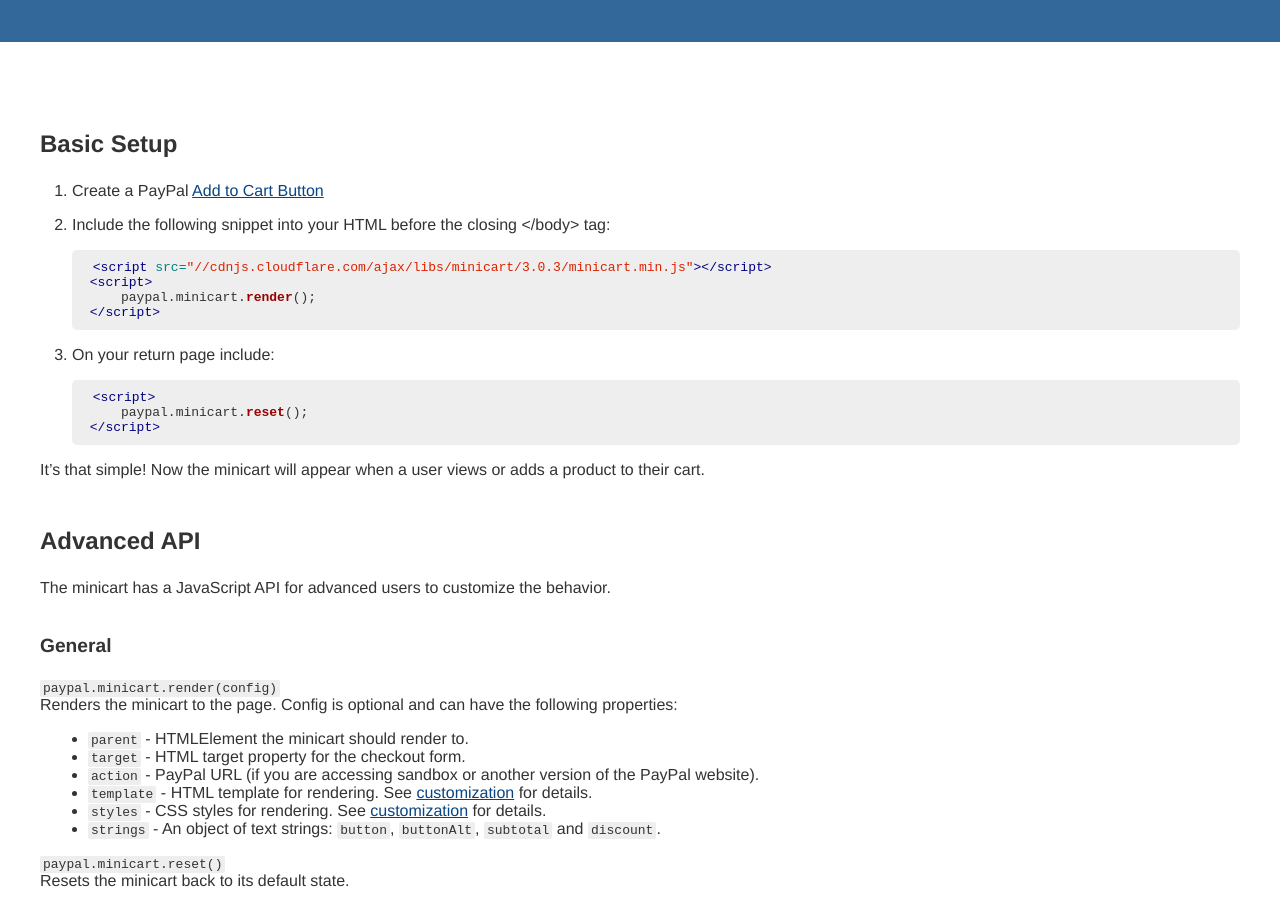
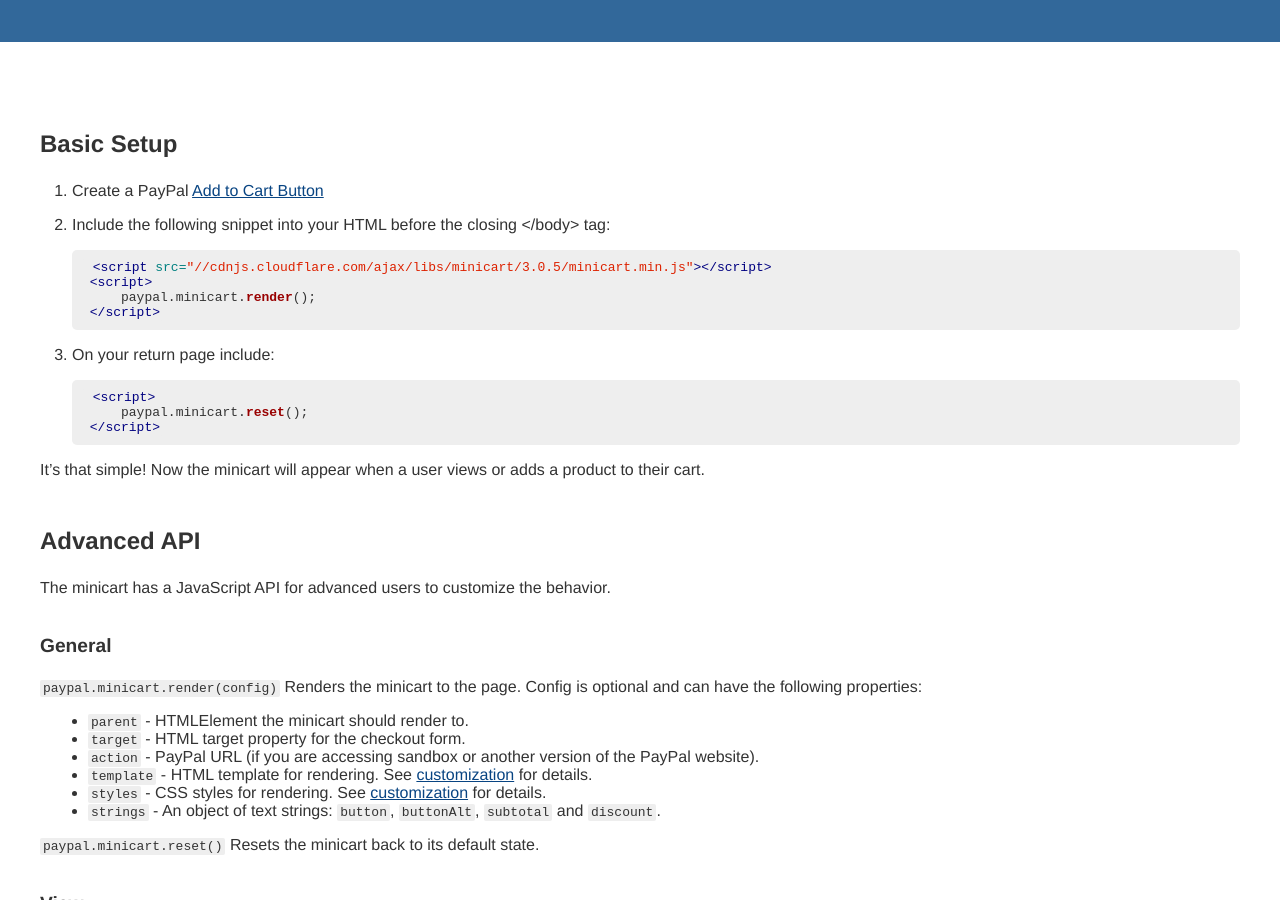
Before and after one commit to jeffharrell/minicart, a Jekyll site: the page built from index.md, in a window 1280 px wide and 900 px high, scrolled down 698 px. Built offline with Jekyll 4.4.1, drawn with Linux system fonts in a browser that asks for light colours; Markdown is read by kramdown in place of the engine named in the settings; part of the change alters nothing that is shown; some of the changed text lies outside the part shown.

Commit message:
Doc updates from master

````diff
--- a/index.md
+++ b/index.md
@@ -25,7 +25,7 @@ The minicart is a great way to improve your PayPal shopping cart integration. On
 2. Include the following snippet into your HTML before the closing &lt;/body&gt; tag:
 
     ```html
-    <script src="//cdnjs.cloudflare.com/ajax/libs/minicart/3.0.3/minicart.min.js"></script>
+    <script src="//cdnjs.cloudflare.com/ajax/libs/minicart/3.0.5/minicart.min.js"></script>
     <script>
         paypal.minicart.render();
     </script>
@@ -209,7 +209,6 @@ paypal.minicart.render({
         button: "Caisse",
         buttonAlt: "Total:",
         discount: "Reduction:"
-        processing: "Traitement"
     }
 });
 ```
````
Also changed, not shown: README.md.
